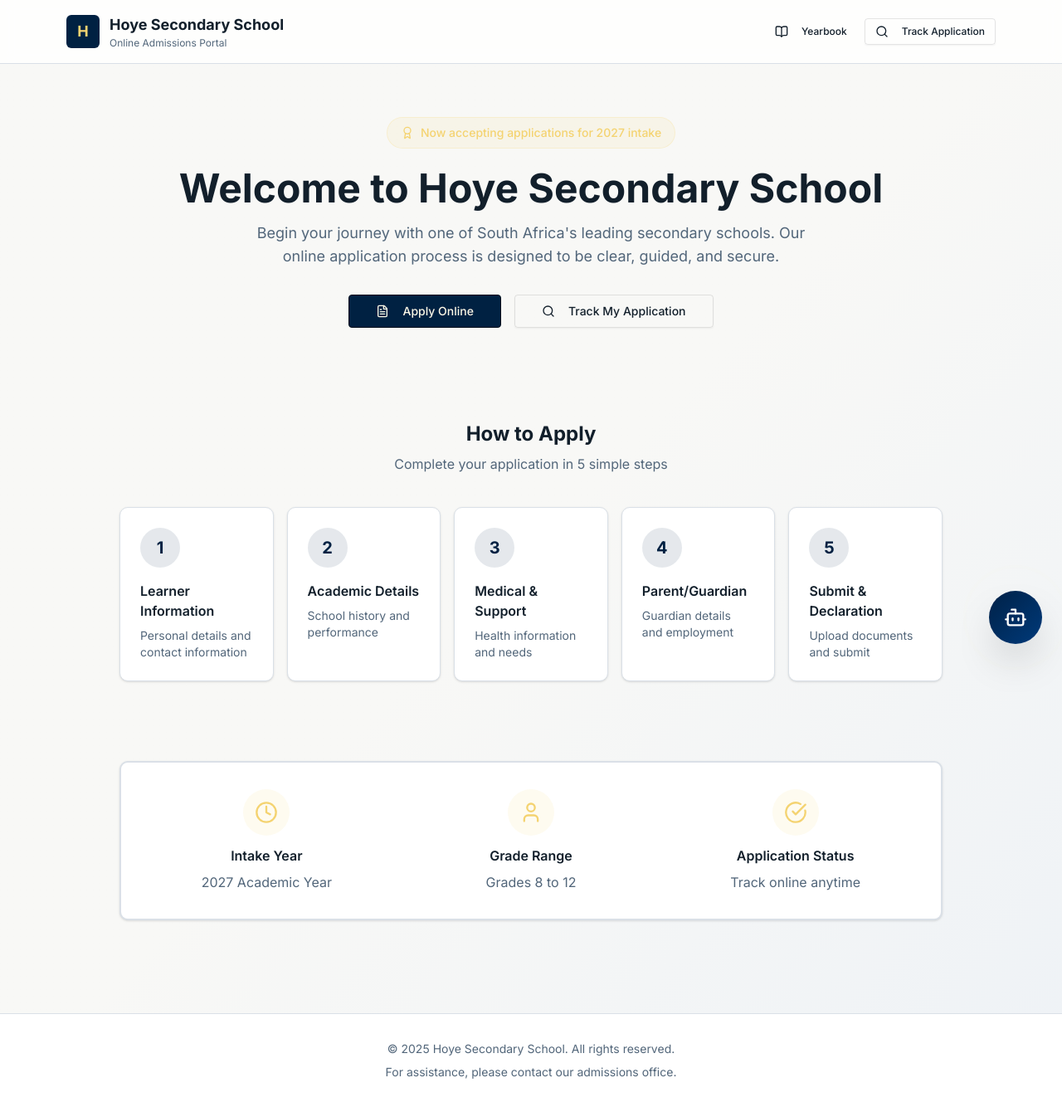
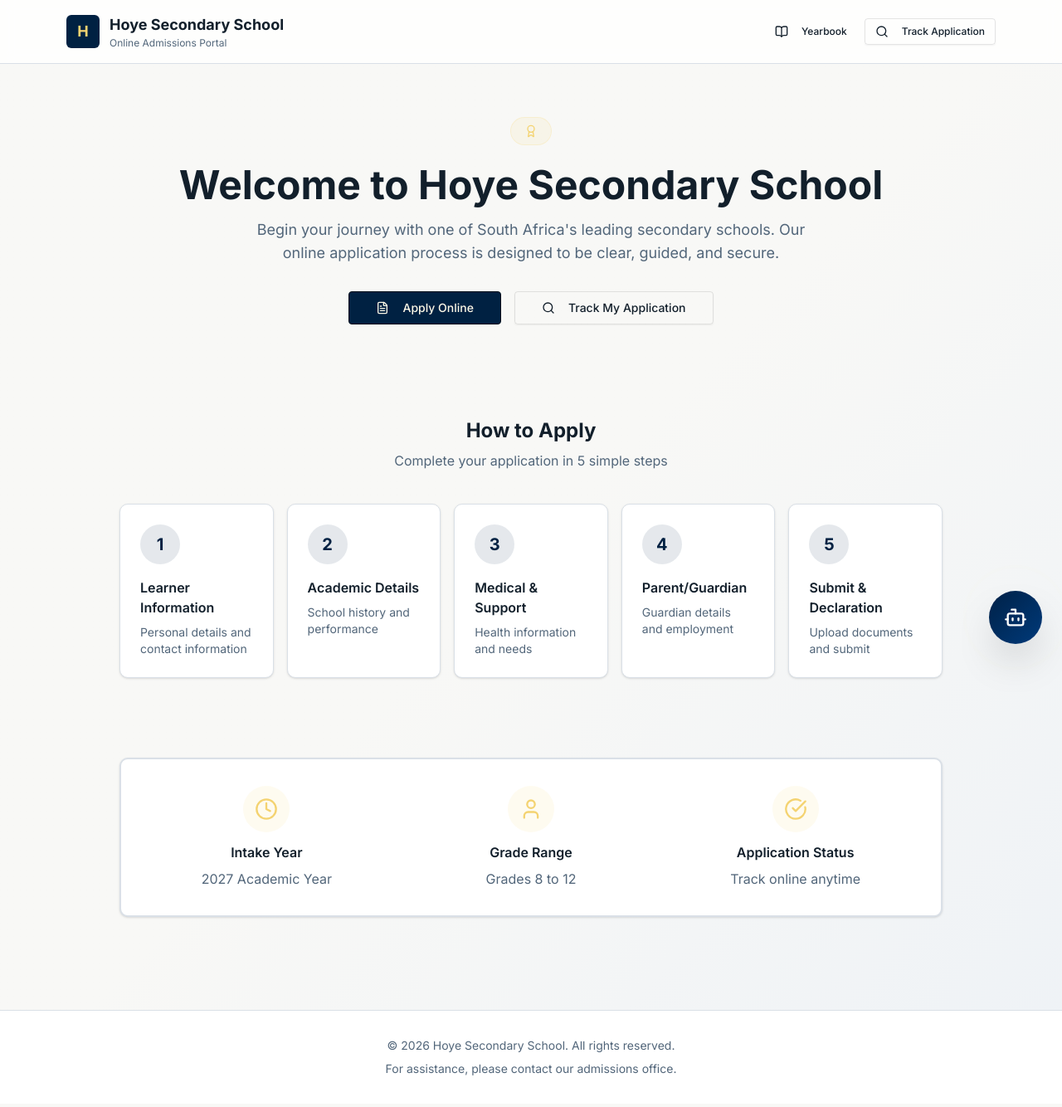
Before and after one commit to NuttyHack/ApplyOnline, a React (Vite) app in the folder artifacts/hoye-apply/: page / in a window 1280 px wide. Shown: the whole page at 83% size. Built offline with nearby package versions, Linux system fonts and the light colour scheme.

Commit message:
changes
removed the badge, copyright year

```diff
--- a/artifacts/hoye-apply/src/pages/Home.tsx
+++ b/artifacts/hoye-apply/src/pages/Home.tsx
@@ -39,7 +39,6 @@ export default function Home() {
       <section className="container max-w-4xl mx-auto px-4 py-16 text-center">
         <div className="inline-flex items-center gap-2 bg-accent/10 border border-accent/20 rounded-full px-4 py-2 mb-6">
           <Award className="h-4 w-4 text-accent" />
-          <span className="text-sm font-medium text-accent">Now accepting applications for 2027 intake</span>
         </div>
 
         <h2 className="text-4xl md:text-5xl font-bold text-foreground mb-4" data-testid="text-hero-title">
@@ -129,7 +128,7 @@ export default function Home() {
       {/* Footer */}
       <footer className="border-t mt-16 py-8 bg-card">
         <div className="container max-w-6xl mx-auto px-4 text-center text-sm text-muted-foreground">
-          <p>&copy; 2025 Hoye Secondary School. All rights reserved.</p>
+          <p>&copy; 2026 Hoye Secondary School. All rights reserved.</p>
           <p className="mt-2">For assistance, please contact our admissions office.</p>
         </div>
       </footer>
```
Also changed, not shown: 1 other file (tests, documents, lock files or other folders).
